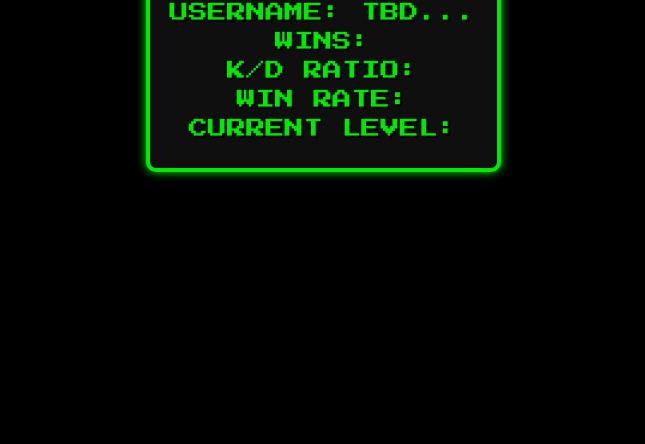
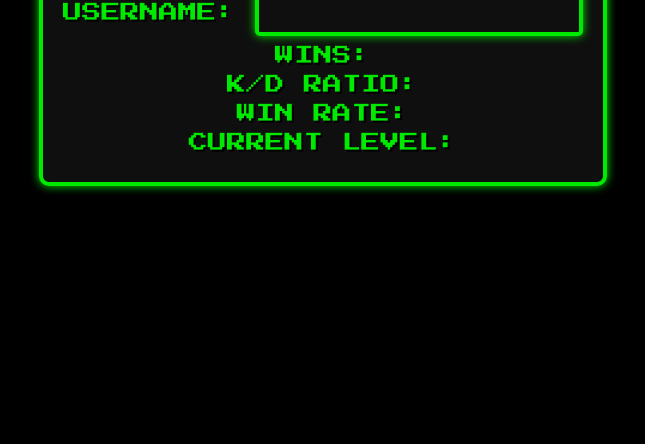
Before and after one commit to franco3445/Fortnite-Stat-Finder, an Electron app: page src/index.html in a window 800 px wide. Shown: the part 356-800 px from the top of the page, without its empty margins (77-722 px from the left). Drawn offline with Linux system fonts and the light colour scheme; no server answers.

Commit message:
present found name in an input

```diff
--- a/src/index.css
+++ b/src/index.css
@@ -32,6 +32,22 @@ h2 {
   text-shadow: 2px 2px 0px #000;
 }
 
+.input-field {
+  font-family: 'Press Start 2P', cursive;
+  font-size: 1em;
+  color: #00ff00;
+  background: #111;
+  border: 4px solid #00ff00;
+  padding: 10px;
+  border-radius: 5px;
+  text-transform: uppercase;
+  text-align: center;
+  outline: none;
+  box-shadow: 0 0 10px #00ff00;
+  width: 80%;
+  max-width: 300px;
+}
+
 /* Simulating an old-school screen flicker effect */
 @keyframes flicker {
   0% { opacity: 1; }
@@ -42,3 +58,19 @@ h2 {
 .stats-container {
   animation: flicker 0.15s infinite alternate;
 }
+
+@keyframes input-flicker {
+  0% { opacity: 1; }
+  50% { opacity: 0.85; }
+  100% { opacity: 1; }
+}
+
+.input-field {
+  animation: input-flicker 0.2s infinite alternate;
+}
+
+/* Glow effect when the input is focused */
+.input-field:focus {
+  border-color: #ffcc00;
+  box-shadow: 0 0 15px #ffcc00;
+}
--- a/src/index.html
+++ b/src/index.html
@@ -9,12 +9,24 @@
 </head>
 <body>
 <div class="stats-container">
-  <h2>Player Stats</h2>
-  <div class="stat">UserName: <span id="userName">TBD...</span></div>
-  <div class="stat">Wins: <span id="wins"></span></div>
-  <div class="stat">K/D Ratio: <span id="kdRatio"></span></div>
-  <div class="stat">Win Rate: <span id="winRate"></span></div>
-  <div class="stat">Current Level: <span id="level"></span></div>
+  <h2>
+    Player Stats
+  </h2>
+  <div class="stat">
+    UserName: <input class="input-field" id="userName"></input>
+  </div>
+  <div class="stat">
+    Wins: <span id="wins"></span>
+  </div>
+  <div class="stat">
+    K/D Ratio: <span id="kdRatio"></span>
+  </div>
+  <div class="stat">
+    Win Rate: <span id="winRate"></span>
+  </div>
+  <div class="stat">
+    Current Level: <span id="level"></span>
+  </div>
 </div>
 <script src="renderer.js"></script>
 </body>
--- a/src/renderer.js
+++ b/src/renderer.js
@@ -5,7 +5,7 @@ const winRate = document.getElementById('winRate');
 const level = document.getElementById('level');
 
 window.electron.updateUserName((userInformation) => {
-    userName.innerText = userInformation.account.name.toString();
+    userName.value = userInformation.account.name.toString();
     wins.innerText = userInformation.stats.all.overall.wins.toString();
     kdRatio.innerText = userInformation.stats.all.overall.kd.toString();
     winRate.innerText = userInformation.stats.all.overall.winRate.toString();
```
